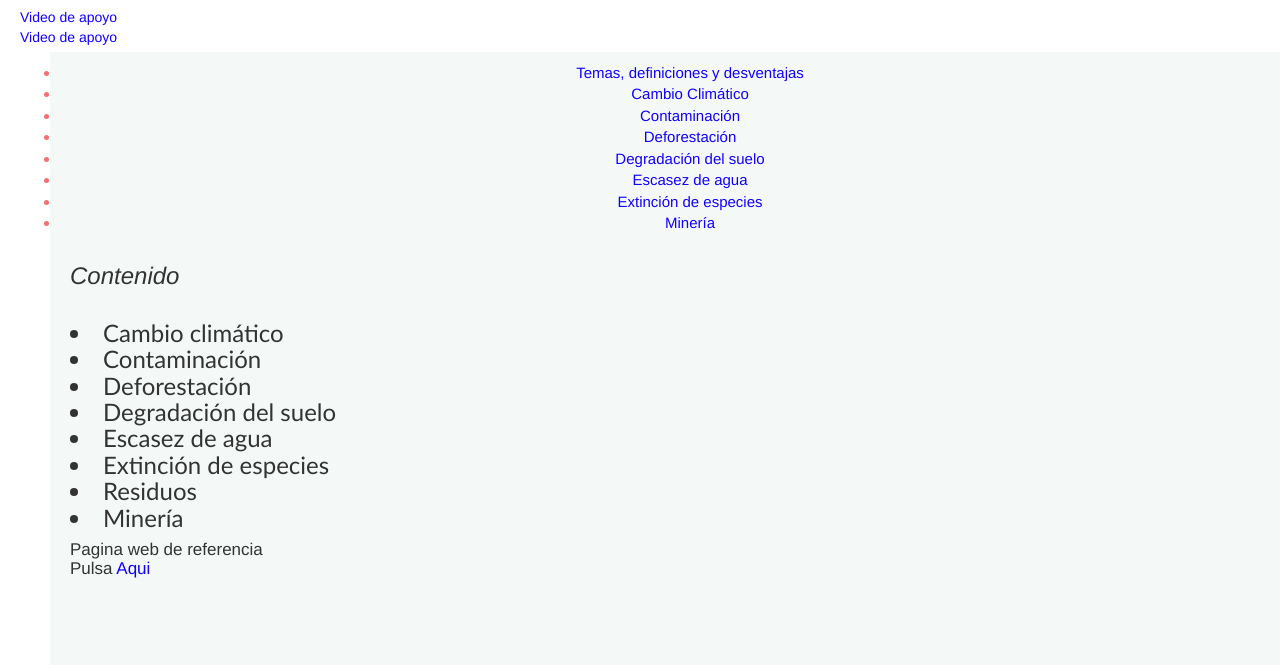
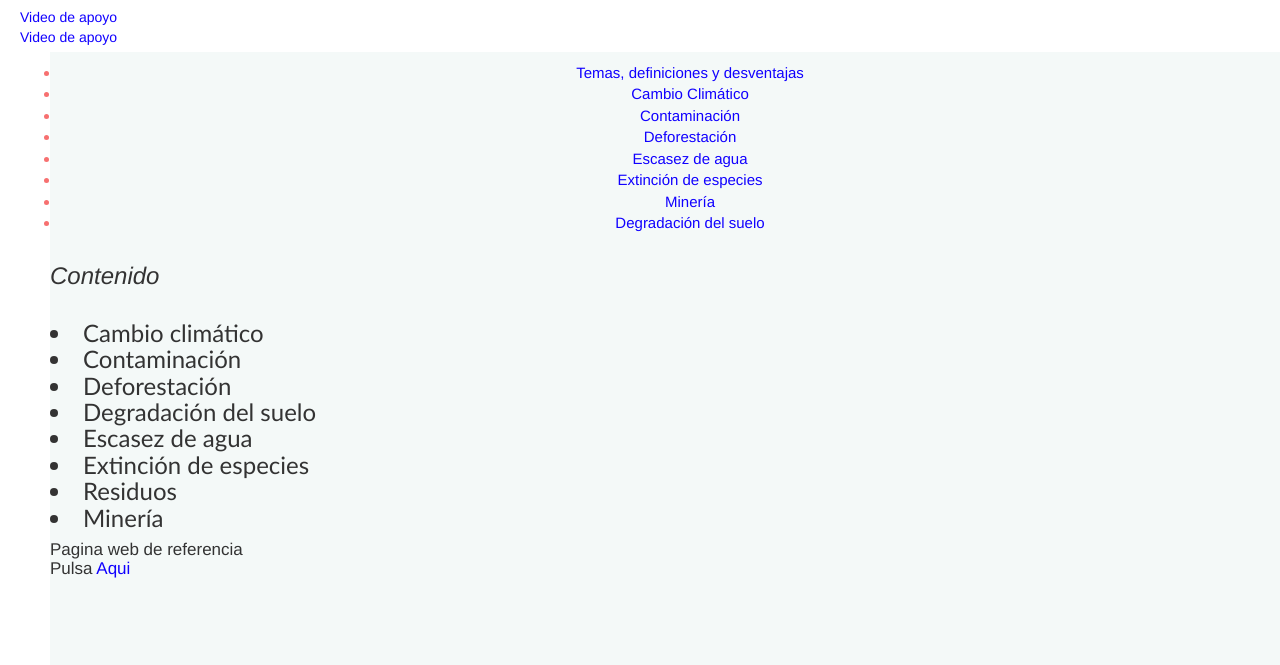
Before and after one commit to DayanMoreno/Informate-sobre-el-Medio-Ambiente, a plain HTML site: page index.html in a window 1280 px wide. Shown: the part 122-787 px from the top of the page. Drawn offline with nearby package versions, Linux system fonts and the light colour scheme.

Commit message:
index.html

```diff
--- a/index.html
+++ b/index.html
@@ -1,4 +1,3 @@
-
 <!DOCTYPE html>
 <html>
 
@@ -24,7 +23,7 @@
         section{
             position: relative;
             bottom:0px;
-            left:20px;
+            left:0px;
         }
 
         footer{
@@ -150,16 +149,16 @@
 
 
             <ul>
-
                 <li><a href= "Tabla.html"> Temas, definiciones y desventajas</a></li>
                 <li><a href= "Cambio Climatico.html"> Cambio Climático</a></li>
                 <li><a href= "Contaminación.html"> Contaminación</a></li>
                 <li><a href= "Deforestación.html"> Deforestación</a></li>
+                <li><a href= "Escasez de agua.html"> Escasez de agua</a></li>
+                <li><a href= "Extinción de especies.html"> Extinción de especies</a></li>
+                <li><a href= "Minería.html"> Minería</a></li>
                 <li><a href= "Degradacion del suelo.html"> Degradación del suelo</a></li>
-                <li><a href= "Escasez de agua.html"> Escasez de agua</a></li>
-                <li><a href= "Extincion de especies.html"> Extinción de especies</a></li>
-                <li><a href= "Minería.html"> Minería</a></li>
             </ul>
+
 
          <section>
             <h3> <em>Contenido</em><ul type="square"></ul>
```
